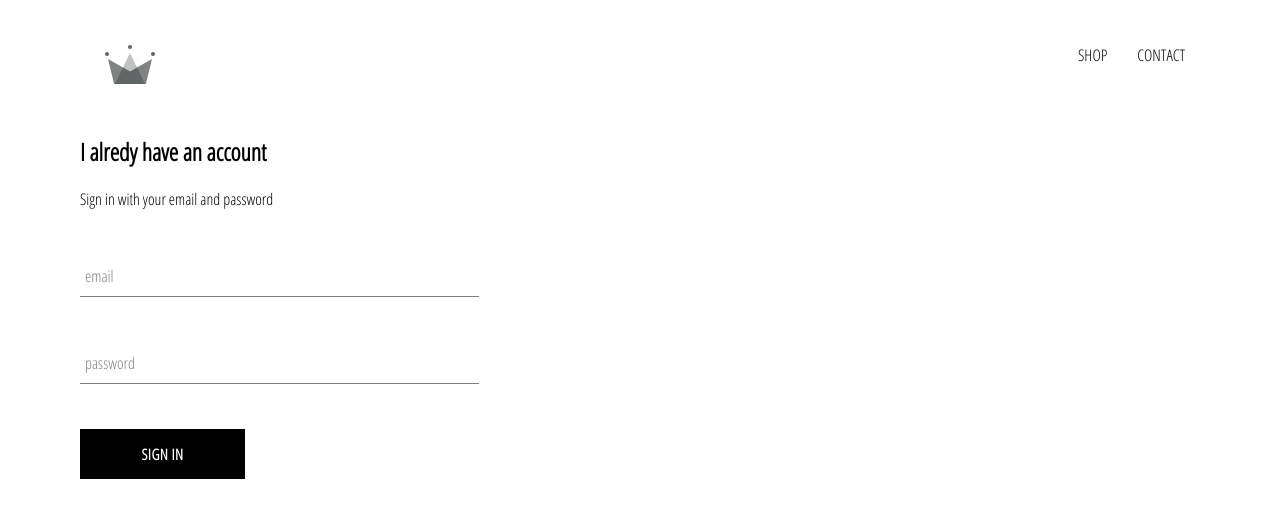
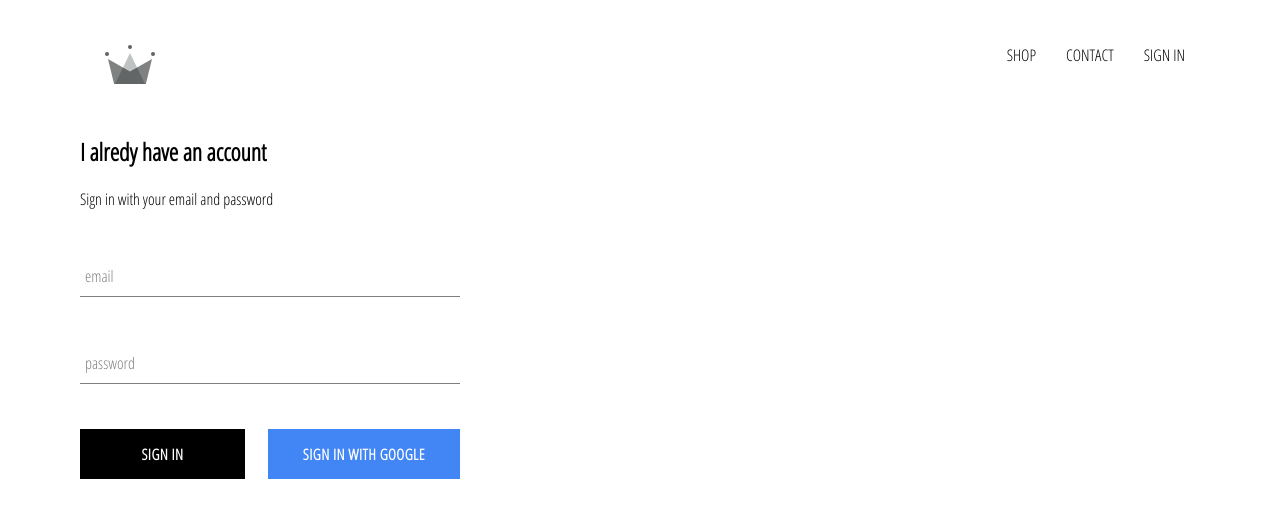
Before and after one commit to markwagdy/weCloth, a React (Create React App) app: page /signin in a window 1280 px wide. Shown: the top 518 px of the page. Built offline with nearby package versions, Linux system fonts and the light colour scheme; no server answers.

Commit message:
integrated firebase in application created sign in page with ssign component

```diff
--- a/package.json
+++ b/package.json
@@ -6,6 +6,7 @@
     "@testing-library/jest-dom": "^4.2.4",
     "@testing-library/react": "^9.3.2",
     "@testing-library/user-event": "^7.1.2",
+    "firebase": "^7.15.5",
     "npm-sass": "^2.3.0",
     "react": "^16.13.1",
     "react-dom": "^16.13.1",
--- a/public/index.html
+++ b/public/index.html
@@ -30,6 +30,7 @@
   <body>
     <noscript>You need to enable JavaScript to run this app.</noscript>
     <div id="root"></div>
+
     <!--
       This HTML file is a template.
       If you open it directly in the browser, you will see an empty page.
--- a/src/App.css
+++ b/src/App.css
@@ -7,3 +7,6 @@ a{
     color: black;
 
 }
+*{
+    box-sizing: border-box;
+}
--- a/src/App.js
+++ b/src/App.js
@@ -5,10 +5,35 @@ import HomePage from './Pages/HomePage/homepage.component';
 import ShopPage from './Pages/Shop/shop.component';
 import Header from './Components/Header/header.component';
 import SignInSignUp from './Pages/Sign-in-and-sign-up/sign-in-and-sign -up.componen';
-function App() {
+import {auth} from './Firebase/firebase.utils';
+
+class App extends React.Component {
+
+  constructor(){
+    super();
+    this.state={
+      currentUser: null
+    };
+  }
+  unsubscribeFromAuth =null;
+  componentDidMount()
+  {
+    this.unsubscribeFromAuth=auth.onAuthStateChanged(user =>{
+      this.setState({currentUser:user});
+      console.log(user);
+    });
+  }
+  componentWillUnmount()
+  {
+
+    this.unsubscribeFromAuth();
+  }
+
+  render(){
   return (
     <div >
-    <Header/>
+    {console.log(this.currentUser)}
+    <Header currentUser={this.state.currentUser}/>
     <Switch>
     <Route exact path='/' component={HomePage}/>
     <Route path='/shop' component={ShopPage}/>
@@ -16,6 +41,7 @@ function App() {
     </Switch>
     </div>
   );
+  }
 }
 
 export default App;
--- a/src/Components/Custom-Button/custom-button.component.jsx
+++ b/src/Components/Custom-Button/custom-button.component.jsx
@@ -1,9 +1,9 @@
 import React from 'react';
 import './custom-button.styles.scss';
 
-const CustomButton =({children,...otherProps})=>
+const CustomButton =({children,isGoogleSignIn,...otherProps})=>
 (
-<button className='custom-button' {...otherProps}>
+<button className={`${isGoogleSignIn ?'google-sign-in' : ''} custom-button`} {...otherProps}>
 {children}
 </button>
 );
--- a/src/Components/Custom-Button/custom-button.styles.scss
+++ b/src/Components/Custom-Button/custom-button.styles.scss
@@ -19,4 +19,13 @@
       color: black;
       border: 1px solid black;
     }
+    &.google-sign-in
+    {
+      background-color: #4285f4;
+      color:white;
+      &:hover{
+        background-color: #357ae8;
+        border:none;
+      }
+    }
   }
--- a/src/Components/Header/header.component.jsx
+++ b/src/Components/Header/header.component.jsx
@@ -2,16 +2,24 @@ import React from 'react';
 import './header.styles.scss';
 import {Link} from 'react-router-dom';
 import {ReactComponent as Logo} from '../../assets/original.svg';
+import {auth} from '../../Firebase/firebase.utils';
 
-const Header =()=>
+const Header =({currentUser})=>
 (
     <div className='header'>
         <Link className='logo-container' to="/">
         <Logo className='logo'/>
         </Link>
         <div className='options'>
-            <Link className='option'>SHOP</Link>
-            <Link className='option'>CONTACT</Link>
+            <Link className='option' to='/shop'>SHOP</Link>
+            <Link className='option'to='/shop'>CONTACT</Link>
+            {
+                currentUser ? (
+                <div className='option' onClick={()=>auth.signOut()}>SIGN OUT</div>
+                 ) :(
+                <Link className='option' to='/signin'>SIGN IN</Link>
+                )
+            }
 
          </div>
          </div>
--- a/src/Components/Header/header.styles.scss
+++ b/src/Components/Header/header.styles.scss
@@ -20,6 +20,7 @@
 
       .option {
         padding: 10px 15px;
+        cursor: pointer;
       }
     }
   }
--- a/src/Components/Sign-In/Sign-in.component.jsx
+++ b/src/Components/Sign-In/Sign-in.component.jsx
@@ -2,6 +2,7 @@ import React from 'react';
 import './Sign-in.styles.scss';
 import FormInput from '../Form/form-input.component';
 import CustomButton from '../Custom-Button/custom-button.component';
+import {signInWithGoogle} from '../../Firebase/firebase.utils';
 
 class SignIn extends React.Component
 {
@@ -12,7 +13,7 @@ class SignIn extends React.Component
         email:'',
         password:''
 
-      }
+      };
 
     }
     handleSubmit =event=>
@@ -20,12 +21,12 @@ class SignIn extends React.Component
         event.preventDefault();
         this.setState({email:'',password:''});
 
-    }
+    };
     handleChange=event=>
     {
         const  {value,name}=event.target;
         this.setState({[name]:value});
-    }
+    };
 
     render()
     {
@@ -43,11 +44,14 @@ class SignIn extends React.Component
         label='password'
         handleChange={this.handleChange} value={this.state.password} required />
 
+        <div className='buttons'>
+        <CustomButton type ='submit'>Sign in</CustomButton>
+        <CustomButton onClick={signInWithGoogle} isGoogleSignIn>Sign in with Google</CustomButton>
+        </div>
+        </form>
 
-        <CustomButton type ='submit' value='Submit Form'>Sign in</CustomButton>
-        </form>
         </div>
-        )
+        );
     }
 
 }
--- a/src/Components/Sign-In/Sign-in.styles.scss
+++ b/src/Components/Sign-In/Sign-in.styles.scss
@@ -1,5 +1,5 @@
 .sign-in{
-    width:30vw;
+    width:380px;
     display:flex;
     flex-direction: column;
 
@@ -7,4 +7,9 @@
     {
  margin :10px 0px;
     }
+    .buttons
+    {
+        display: flex;
+        justify-content: space-between;
+    }
 }
--- /dev/null
+++ b/src/Firebase/firebase.utils.js
@@ -0,0 +1,22 @@
+import firebase from 'firebase/app';
+import 'firebase/firestore';
+import 'firebase/auth';
+
+const config ={
+    apiKey: "AIzaSyCHYRISBWT-ytodu1TlyArVmztEA5bYs6U",
+    authDomain: "weclothdb.firebaseapp.com",
+    databaseURL: "https://weclothdb.firebaseio.com",
+    projectId: "weclothdb",
+    storageBucket: "weclothdb.appspot.com",
+    messagingSenderId: "22215127681",
+    appId: "1:22215127681:web:786ef3abd7034719901380",
+    measurementId: "G-3EKM7YL8PD"
+  };
+  firebase.initializeApp(config);
+  export const auth=firebase.auth();
+  export const firestore=firebase.firestore();
+
+const provider = new firebase.auth.GoogleAuthProvider();
+provider.setCustomParameters({prompt :'select_account'});
+export const signInWithGoogle=()=>auth.signInWithPopup(provider);
+export default firebase;
```
Also changed, not shown: 1 other file (tests, documents, lock files or other folders).
